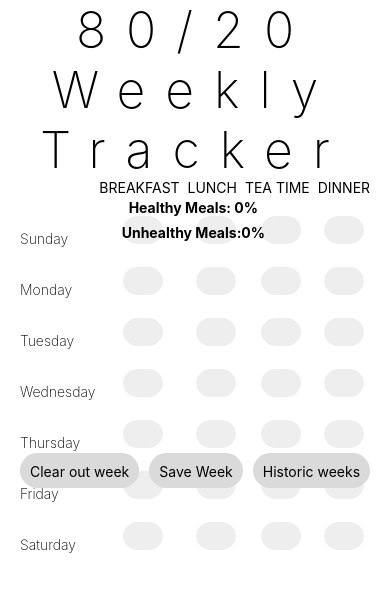
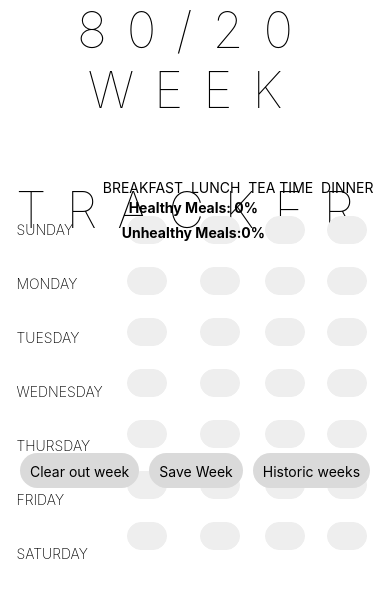
Before and after one commit to MelanieLiendo/NutritionApplication, a React Native app: screen / in a window 390 px wide. Shown: the top 598 px of the page. Built offline with nearby package versions, Linux system fonts and the light colour scheme.

Commit message:
update for different screen sizes

```diff
--- a/App.js
+++ b/App.js
@@ -36,7 +36,7 @@ export default function App() {
 
   title: {
     marginBottom: 10,
-    fontWeight: 200,
+    fontWeight: 100,
     fontSize: 50,
     letterSpacing: 20,
     textAlign: 'center',
@@ -58,7 +58,7 @@ export default function App() {
     flex: 0,
     flexDirection: 'row',
     height:400,
-    height:windowHeight*.6
+    height:windowHeight>750? windowHeight*.5: windowHeight*.6
   },
 
   mealColumns: {
@@ -68,6 +68,29 @@ export default function App() {
     gap: 20,
 
   },
+
+  dayColumns: {
+    flex: 1,
+    // justifyContent: 'center',
+    marginTop: 25,
+    gap: 37,
+  },
+
+  dayColumns2: {
+    flex: 1,
+    // justifyContent: 'center',
+    marginTop: 23,
+    gap:35,
+  },
+
+  dayColumns0: {
+    flex: 1,
+    // justifyContent: 'center',
+    marginTop: 23,
+    gap:35,
+  },
+
+
 
   eachColumn:{
     alignItems: 'center',
@@ -531,23 +554,22 @@ export default function App() {
 
   return (
     <SafeAreaView style={(modalVisible || modalSaveOpen || modalHistoric) ? styles.safeAreaShadow :styles.safeArea}>
-          <Text style={styles.title}>{windowHeight>750 ? `80/20\nWeekly Tracker`:`80/20`}</Text>
+          <Text style={styles.title}>{windowHeight<750 ?`80/20`: windowHeight> 850? `80/20\nTRACKER`:`80/20\nWEEK\n TRACKER`}</Text>
 
 
 
           <View style={styles.grid}>
-            <View style={styles.weekDays}>
-              <Text style={styles.weekDays}>{'\n'}{'\n'}{'\n'}Sunday </Text>
-              <Text style={styles.weekDays}>{'\n'}{'\n'}Monday </Text>
-              <Text style={styles.weekDays}>{'\n'}{'\n'}Tuesday </Text>
-              <Text style={styles.weekDays}>{'\n'}{'\n'}Wednesday </Text>
-              <Text style={styles.weekDays}>{'\n'}{'\n'}Thursday </Text>
-              <Text style={styles.weekDays}>{'\n'}{'\n'}Friday </Text>
-              <Text style={styles.weekDays}>{'\n'}{'\n'}Saturday</Text>
-           </View>
+          <View style= {styles.eachColumn}>
+             <Text> </Text>
+              <View style={windowHeight< 750? styles.dayColumns0: windowHeight> 850? styles.dayColumns2: styles.dayColumns}>
+                {allWeek.map((days, index)=>(
+                  <Text key={index} style = {styles.weekDays}>{days.toUpperCase()}</Text>
+                ))}
+              </View>
+            </View>
            <View style= {styles.eachColumn}>
              <Text>BREAKFAST  </Text>
-              <View style={styles.mealColumns}>
+              <View style={ styles.mealColumns}>
                 {allWeek.map((days, index)=>(
                   <Pressable key={index} style = {week[days]["breakfast"] == "not healthy" ?  [styles.button, styles.buttonOpenBad] :
                   week[days]["breakfast"] == "healthy" ? [styles.button, styles.buttonOpenGood] :
@@ -676,298 +698,3 @@ export default function App() {
     </SafeAreaView>
   )
 }
-
-// const styles = StyleSheet.create({
-//   safeArea: {
-//     flex: 1,
-//     height:windowHeight,
-//     alignItems: 'center',
-//     justifyContent: 'space-between',
-//   },
-
-//   safeAreaShadow: {
-//     flex: 1,
-//     alignItems: 'center',
-//     opacity: 0.1,
-//   },
-
-//   green: {
-//     color: 'green'
-//   },
-
-//   red: {
-//     color: 'red'
-//   },
-
-//   title: {
-//     marginBottom: 10,
-//     fontWeight: 200,
-//     fontSize: 50,
-//     letterSpacing: 20,
-//     textAlign: 'center',
-//     height:windowHeight*.1
-//   },
-
-//   picker:{
-//     display: 'flex',
-//     flexDirection: 'row',
-//     marginTop: 40,
-
-//   },
-
-//   weekDays: {
-//     fontWeight: 200,
-//   },
-
-//   grid: {
-//     flex: 0,
-//     flexDirection: 'row',
-//     height:400,
-//     height:windowHeight*.6
-//   },
-
-//   mealColumns: {
-//     flex: 1,
-//     // justifyContent: 'center',
-//     marginTop: 20,
-//     gap: 20,
-
-//   },
-
-//   eachColumn:{
-//     alignItems: 'center',
-
-//   },
-
-//   meals: {
-//     flex: 1,
-//     flexDirection: 'row',
-
-//   },
-
-
-//   centeredView: {
-//     flex: 1,
-//     justifyContent: 'center',
-//     alignItems: 'center',
-//     // marginTop: 22,
-//   },
-
-//   modalView: {
-//     backgroundColor: 'white',
-//     borderRadius: 20,
-//     alignItems: 'center',
-//     shadowColor: '#000',
-//     shadowOffset: {
-//       width: 0,
-//       height: 2,
-//     },
-//     shadowOpacity: 0.25,
-//     shadowRadius: 4,
-//     elevation: 5,
-//   },
-
-//   button: {
-//     borderRadius: 100,
-//     width: 40,
-//     padding: 13,
-//     marginBottom: 3,
-//     elevation: 2,
-//   },
-
-//   buttonOpen: {
-//     backgroundColor: '#EEEEEE',
-//     borderColor: '#EEEEEE',
-//     borderWidth: 1,
-
-//   },
-
-//   buttonOpenGood: {
-//     backgroundColor: '#CAD473',
-//     borderColor: '#CAD473',
-//     borderWidth: 1,
-//   },
-
-//   buttonOpenBad: {
-//     backgroundColor: '#D42500',
-//     borderColor: '#D42500',
-//     borderWidth: 1,
-//   },
-
-//   buttonClose: {
-//     backgroundColor: 'black',
-//     width: 80,
-
-//   },
-
-//   textStyle: {
-//     color: 'white',
-//     fontWeight: 'bold',
-//     textAlign: 'center',
-//   },
-
-
-//   buttonCloseModal: {
-//     borderRadius: 100,
-//     width: 100,
-//     padding: 13,
-//     marginBottom: 0,
-//     elevation: 2,
-//   },
-
-//   buttonCloseModalColors: {
-//     borderRadius: 100,
-//     width: 100,
-//     padding: 13,
-//     marginBottom: 20,
-//     elevation: 2,
-
-//   },
-
-
-//   modalText: {
-//     marginBottom: 15,
-//     textAlign: 'center',
-//   },
-
-//   infoTextContainer: {
-//     marginTop: 20,
-//     marginBottom: 20,
-//     flex:1,
-//     height:windowHeight*.15
-//   },
-
-
-
-
-//   infoText1: {
-//     // marginBottom: 20,
-//     textAlign: 'center',
-//     fontWeight: 700,
-//     height:windowHeight*.03
-//   },
-
-
-//   saveOrClear: {
-//     display: 'flex',
-//     flexDirection: 'row',
-//     marginTop: 60,
-//     gap: 10,
-//     height:windowHeight*.05
-
-//   },
-
-//   clearOut: {
-//     backgroundColor: '#DADADA',
-//     padding: 10,
-//     borderRadius: 20,
-//     height: 35,
-
-//   },
-
-//   mapWeeks: {
-//     display: 'flex',
-//     flexDirection: 'row',
-//     borderColor: 'black',
-//     borderBottomWidth: 1,
-//     gap: 40,
-//     padding: 15,
-
-//   },
-
-//   mapWeeksInfo: {
-//     marginLeft: 10,
-//     gap: 3,
-//   },
-
-//   modalVisibleButton: {
-//     display: 'flex',
-//     padding: 40,
-//     gap: 10,
-//     marginBottom: 10,
-//     marginTop: 30,
-//   },
-
-//   modalVisibleButton1: {
-//     backgroundColor: '#CAD473',
-//     borderRadius: 20,
-//     padding: 15,
-//     alignItems: 'center'
-
-//   },
-
-//   modalVisibleButton2: {
-//     backgroundColor: '#D42500',
-//     borderRadius: 20,
-//     padding: 15,
-//     alignItems: 'center'
-
-//   },
-
-//   modalVisibleButton3: {
-//     backgroundColor: '#dadada',
-//     borderRadius: 20,
-//     padding:15,
-//     alignItems: 'center'
-
-//   },
-
-//   modalMap: {
-//     backgroundColor: '#EE81F0',
-//     borderRadius: 20,
-//     padding: 10,
-//     alignItems: 'center',
-//     gap: 20,
-//     shadowOpacity: 70,
-//     shadowRadius: 6,
-//     elevation: 5,
-//     maxHeight: 500,
-
-//   },
-
-//   deleteWeekButton : {
-//     backgroundColor: '#EE81F0',
-//     elevation: 2,
-//     justifyContent: 'center',
-//     paddingLeft:3,
-//     paddingRight: 3,
-//     borderRadius: 30,
-//     borderColor: 'black',
-//   },
-
-//   deleteWeekText: {
-//     color: 'black',
-//     textDecorationLine: 'underline',
-
-
-//   },
-
-//   totalsMaped: {
-//     display: 'flex',
-//     flexDirection: 'row',
-//     gap: 10,
-//   },
-
-//   initialDate: {
-//     marginTop: 10,
-//     display: 'flex',
-//     justifyContent: 'center',
-//     alignItems: 'center',
-//   },
-
-//   importantText: {
-//     fontWeight: 700,
-//   },
-
-//   messageSaveWeek: {
-//     color: 'green',
-//     height:windowHeight*.03
-//   }
-
-
-
-
-
-
-
-// });
```
